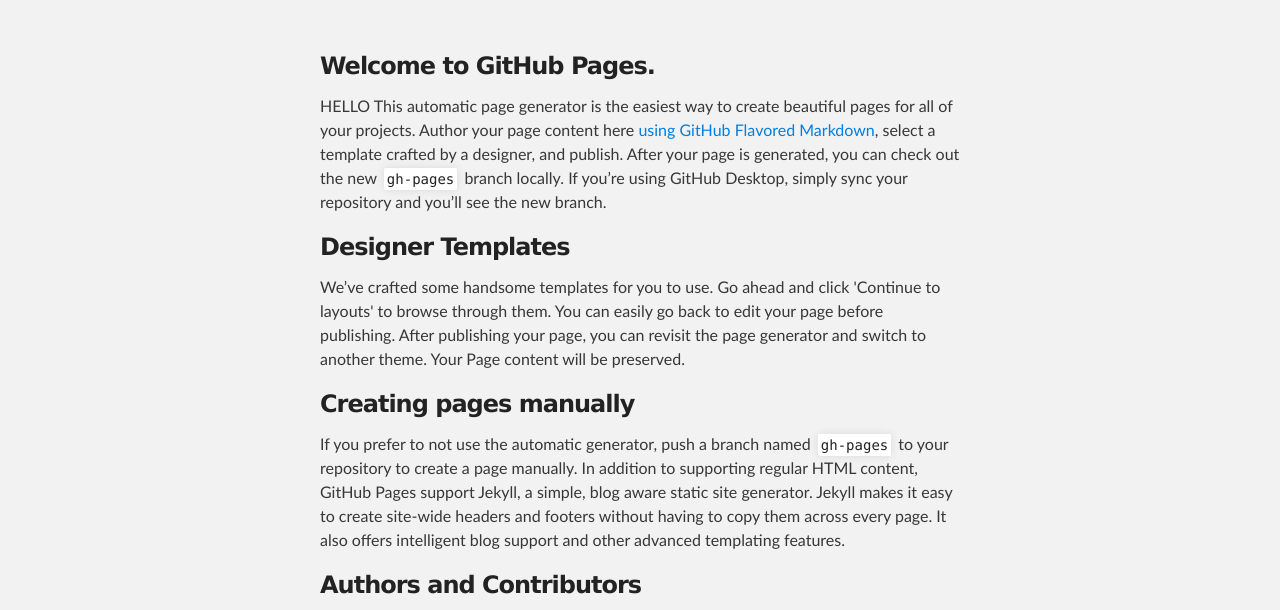
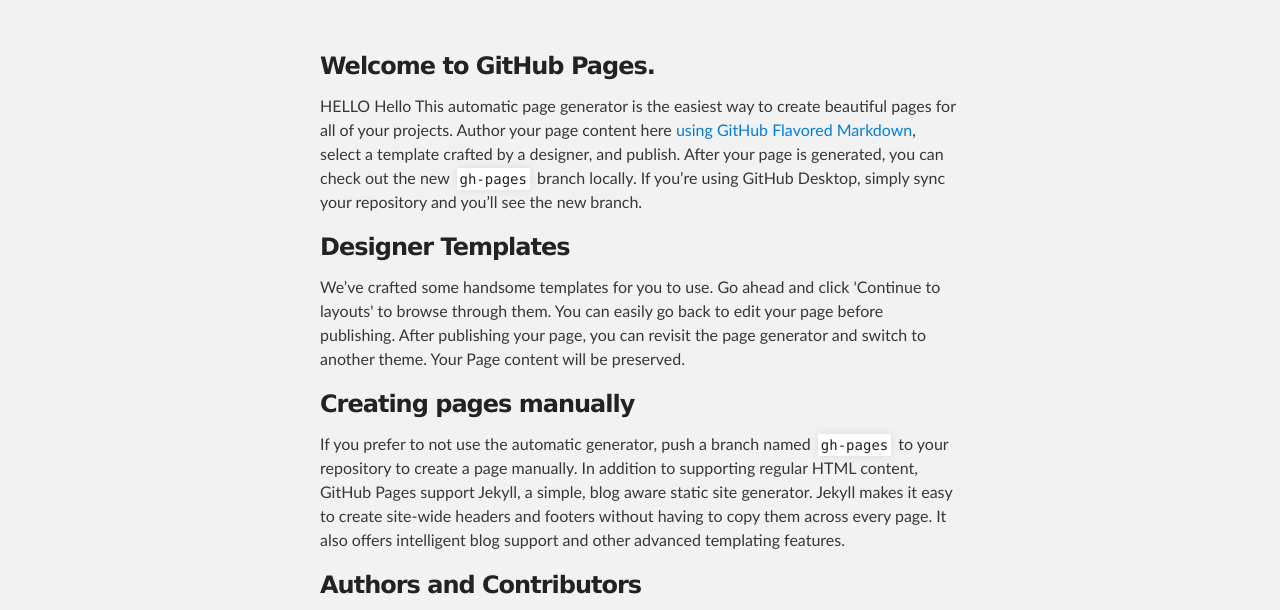
Before and after one commit to Warren-debtsafe/Warren-debtsafe.github.io, a plain HTML site: page index.html in a window 1280 px wide. Shown: the part 176-786 px from the top of the page. Drawn offline with Linux system fonts and the light colour scheme.

Commit message:
Update index.html

```diff
--- a/index.html
+++ b/index.html
@@ -30,7 +30,7 @@
         <h3>
 <a id="welcome-to-github-pages" class="anchor" href="#welcome-to-github-pages" aria-hidden="true"><span aria-hidden="true" class="octicon octicon-link"></span></a>Welcome to GitHub Pages.</h3>
 
-<p>HELLO This automatic page generator is the easiest way to create beautiful pages for all of your projects. Author your page content here <a href="https://guides.github.com/features/mastering-markdown/">using GitHub Flavored Markdown</a>, select a template crafted by a designer, and publish. After your page is generated, you can check out the new <code>gh-pages</code> branch locally. If you’re using GitHub Desktop, simply sync your repository and you’ll see the new branch.</p>
+<p>HELLO Hello This automatic page generator is the easiest way to create beautiful pages for all of your projects. Author your page content here <a href="https://guides.github.com/features/mastering-markdown/">using GitHub Flavored Markdown</a>, select a template crafted by a designer, and publish. After your page is generated, you can check out the new <code>gh-pages</code> branch locally. If you’re using GitHub Desktop, simply sync your repository and you’ll see the new branch.</p>
 
 <h3>
 <a id="designer-templates" class="anchor" href="#designer-templates" aria-hidden="true"><span aria-hidden="true" class="octicon octicon-link"></span></a>Designer Templates</h3>
```
